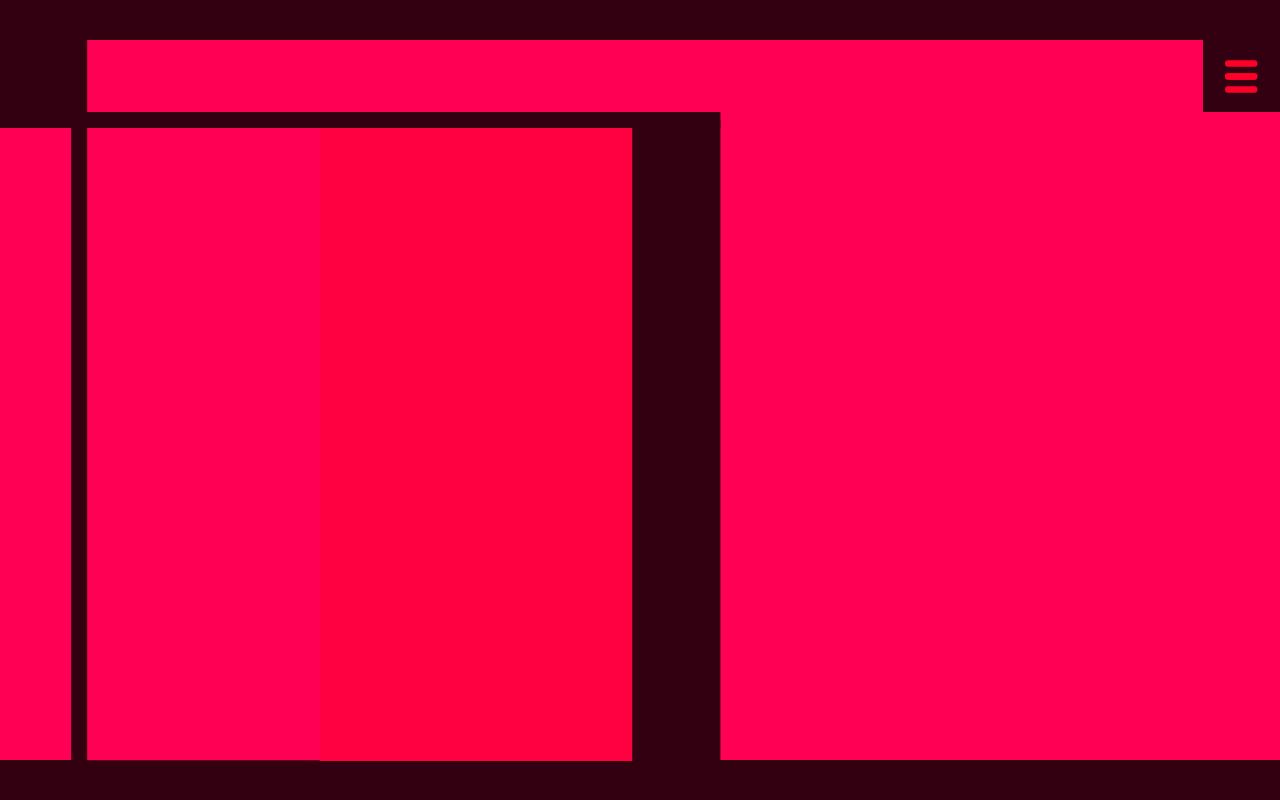
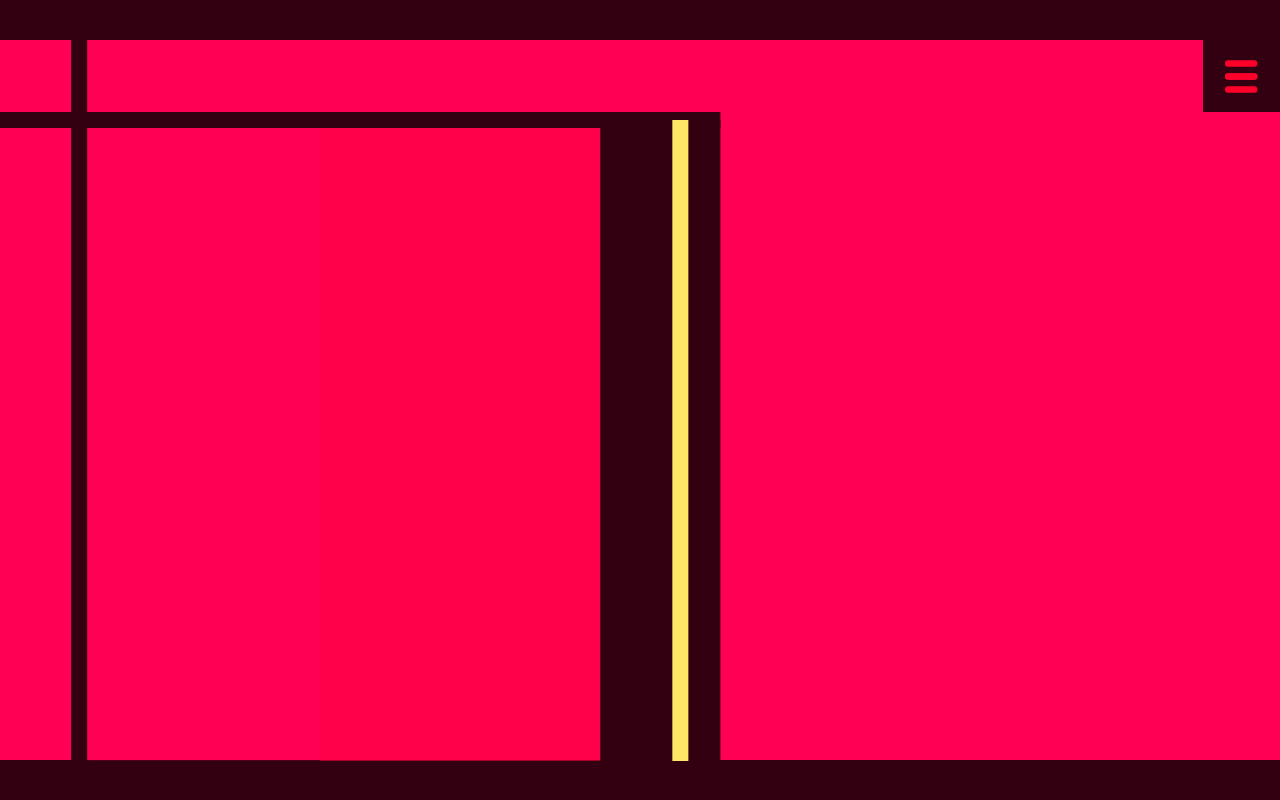
Before and after one commit to Driijko/tracks, a Svelte app: page / in a window 1280 px wide. Built offline with nearby package versions, Linux system fonts and the light colour scheme.

Commit message:
Fix fullscreen check bug.

```diff
--- a/index.html
+++ b/index.html
@@ -3,7 +3,7 @@
   <head>
     <meta charset="UTF-8" />
     <meta name="viewport" content="width=device-width, initial-scale=1.0" />
-    <meta name="theme-color" content="hsl(0, 0%, 0%)" />
+    <meta name="theme-color" content="hsl(340, 100%, 10%)" />
     <meta name="description" content="Dreamy, moody, cute or dancy: music by Dreeko, available for licensing." />
     <title>tracks by dreeko</title>
     <link rel="apple-touch-icon" sizes="180x180" href="./assets/favicon/apple-touch-icon.png">
--- a/src/dev/Site.svelte
+++ b/src/dev/Site.svelte
@@ -6,6 +6,7 @@
   import OpeningPrompt from "./pages/OpeningPrompt.svelte";
   import Splash from "./pages/Splash.svelte";
   import MusicPage from "./pages/MusicPage.svelte";
+  import LoadingPage from "./pages/LoadingPage.svelte";
 
   // RUN SCRIPTS ---------------------------------------------------------
   setUp();
@@ -23,7 +24,9 @@
 
 <div class="uarr-container">
   <div class="uarr">
-    {#if $currentPageName === "opening-prompt"}
+    {#if $currentPageName === "loading-page"}
+      <LoadingPage />
+    {:else if $currentPageName === "opening-prompt"}
       {#key $resetCount}
         <OpeningPrompt />
       {/key}
@@ -37,7 +40,8 @@
       {/key}
     {/if}
 
-    {#if $currentPageName !== "opening-prompt"}
+    {#if $currentPageName !== "loading-page"
+    && $currentPageName !== "opening-prompt"}
       {#key $resetCount}
         <SiteMenuModal />
       {/key}
--- a/src/dev/modules/SiteMenuModal.svelte
+++ b/src/dev/modules/SiteMenuModal.svelte
@@ -153,8 +153,10 @@
             <label for="fullscreen" >Enter/Exit Fullscreen</label>
             <input id="fullscreen" type="checkbox"
               on:click={toggleFullscreen}
-              checked={!window.screenTop && !window.screenY}
+              checked={document.fullscreenElement}
              />
+             <!-- checked={!window.screenTop && !window.screenY} -->
+
           </div>
           <div>
             <label for="audio">Turn Audio On/Off</label>
--- /dev/null
+++ b/src/dev/pages/LoadingPage.svelte
@@ -0,0 +1,64 @@
+<!-- SCRIPTS /////////////////////////////////////////////////// -->
+<script>
+  // IMPORT SCRIPTS -----------------------------------------------
+  import { onMount } from "svelte";
+
+  // IMPORT STORES --------------------------------------------------
+  import { currentPage, pageExit } from "../stores/site.js";
+
+  // ELEMENT / COMPONENT REFERENCES -------------------------------
+  let loadingScreen;
+
+  // LIFECYCLE --------------------------------------------------
+  onMount(()=> {
+    currentPage.set(loadingScreen);
+    window.addEventListener("load", ()=> pageExit("music-page"));
+    return ()=> {
+      window.removeEventListener("load", ()=> pageExit("music-page"));
+    };
+  });
+</script>
+
+<!-- MARKUP /////////////////////////////////////////////////////////// -->
+<div bind:this={loadingScreen} id="loading-screen" class="page">
+  <div class="animation"></div>
+  <div class="animation"></div>
+  <p>Loading...</p>
+</div>
+
+
+<!-- STYLES ///////////////////////////////////////////////////////// -->
+<style>
+  #loading-screen {
+    display: flex;
+    justify-content: center;
+    align-items: center;
+    width: 100vw;
+    height: var(--viewport-height);
+    transition: opacity var(--page-exit-duration) ease-out;
+  }
+  p {
+    font-size: 2rem;
+  }
+  @keyframes rotate1 {
+    from {transform: rotate(0deg);}
+    to {transform: rotate(360deg);}
+  }
+  @keyframes rotate2 {
+    from {transform: rotate(0deg);}
+    to {transform: rotate(-360deg);}
+  }
+  .animation {
+    position: absolute;
+    width: 60%;
+    height: 20%;
+    border-radius: 50%;
+    border: 0.5rem solid var(--color1);
+  }
+  #loading-screen div:nth-of-type(1) {
+    animation: rotate1 4s ease-in-out infinite;
+  }
+  #loading-screen div:nth-of-type(2) {
+    animation: rotate2 4s ease-in-out infinite;
+  }
+</style>
--- a/src/dev/pages/MusicPage.svelte
+++ b/src/dev/pages/MusicPage.svelte
@@ -15,13 +15,14 @@
 
     // ANIMATION -----------------------------------------------
     const tl = gsap.timeline();
-    tl.to("#p1-l1", {duration: 2, ease:"power1.inOut", attr:{x2: 900}},0);
+    tl.to("#p1-l1", {duration: 2, ease:"linear", attr:{x2: 900}},0);
     tl.to("#p1-l2", {duration: 2, ease:"power1.inOut", attr:{y2: 1600}},0);
-    tl.to("#p1-l3", {duration: 2, ease:"power1.inOut", attr:{x2: 900}},1.55);
-    tl.to("#p1-l4", {duration: 2, ease:"power1.inOut", attr:{y2: 1500}},1.5);
-    tl.to("#p1-r1", {duration: 4, ease:"power1.inOut", attr:{width: 100}},0);
-    tl.to("#p1-r2", {duration: 4, ease:"power1.inOut", attr:{x:800, width: 100}},0);
-    tl.to(["#p1-r3", "#p1-r4"], {duration: 4, ease:"power1.inOut", opacity:1},0);
+    tl.to("#p1-l3", {duration: 1, ease:"power1.inOut", attr:{x2: 900}},1.55);
+    tl.to("#p1-l5", {duration: 1, ease:"power1.inOut",
+      attr:{y1: 100, y2: 1500}},1.7);
+    tl.to("#p1-r1", {duration: 3, ease:"power1.inOut", attr:{x:750, width: 150}},0);
+    tl.to(["#p1-r2", "#p1-r3"], {duration: 4, ease:"power1.inOut", opacity:0.5},0);
+
   });
 
 </script>
@@ -29,19 +30,19 @@
 <main bind:this={musicPage} class="page">
   <div class="content-container">
     <svg viewBox={svgViewBox()} preserveAspectRatio="none">
-      <rect id="p1-r1" class="color1" x="0" y="0" width="0" height="100" />
-      <rect id="p1-r2" class="color1" x="900" y="100" width="0" height="1400" />
-      <rect id="p1-r3" class="color3"
-        x="400" y="100" width="400" height="1400"
+      <rect id="p1-r1" class="color1" x="900" y="100" width="0" height="1400" />
+      <rect id="p1-r2" class="color3"
+        x="400" y="100" width="350" height="1400"
       opacity="0" />
-      <rect id="p1-r4" class="color4"
-        x="100" y="900" width="700" height="100"
+      <rect id="p1-r3" class="color4"
+        x="100" y="900" width="650" height="100"
         opacity="0"
       />
       <line id="p1-l1" class="line" x1="0" y1="100" x2="0" y2="100" />
       <line id="p1-l2" class="line" x1="100" y1="0" x2="100" y2="0" />
       <line id="p1-l3" class="line" x1="100" y1="1500" x2="100" y2="1500" />
       <line id="p1-l4" class="line" x1="800" y1="100" x2="800" y2="100" />
+      <line id="p1-l5" class="accent-line" x1="850" y1="800" x2="850" y2="800" />
     </svg>
   </div>
 </main>
@@ -58,4 +59,5 @@
     height: 100.1%;
     /* border: 4px solid blue; */
   }
+
 </style>
--- a/src/global.css
+++ b/src/global.css
@@ -292,12 +292,18 @@ svg {
   --color2: hsl(340, 100%, 50%);
   --color3: hsl(345, 100%, 50%);
   --color4: hsl(350, 100%, 50%);
+  --color5: hsl(50, 100%, 70%);
 }
 
 /* LINES & RECTS /////////////////////////////////////////////////// */
 .line {
   stroke-width: 20;
   stroke: var(--color1);
+}
+
+.accent-line {
+  stroke-width: 20;
+  stroke: var(--color5);
 }
 
 .color1 {
```
